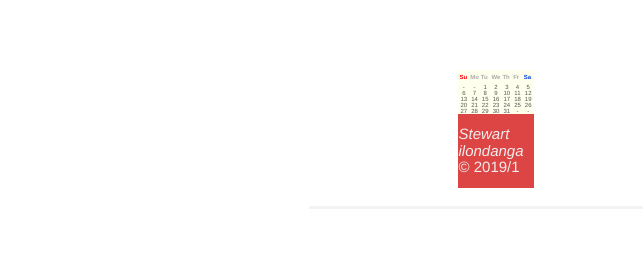
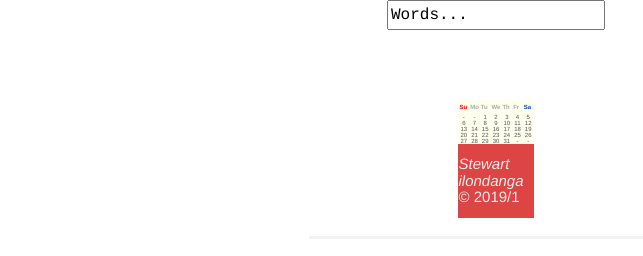
Before and after one commit to stewilondanga/fontz-shrink, a plain HTML site: page index.html in a window 1280 px wide. Shown: the full height of the page, 144-787 px from the left. Drawn offline with nearby package versions, Linux system fonts and the light colour scheme.

Commit message:
add index.html

```diff
--- a/index.html
+++ b/index.html
@@ -21,6 +21,8 @@
         </a>
     </div>
 
+<input type="text" value="Words...">
+
   <section id="contact">
     <div class="overlay">
       <div class="containers">
```
